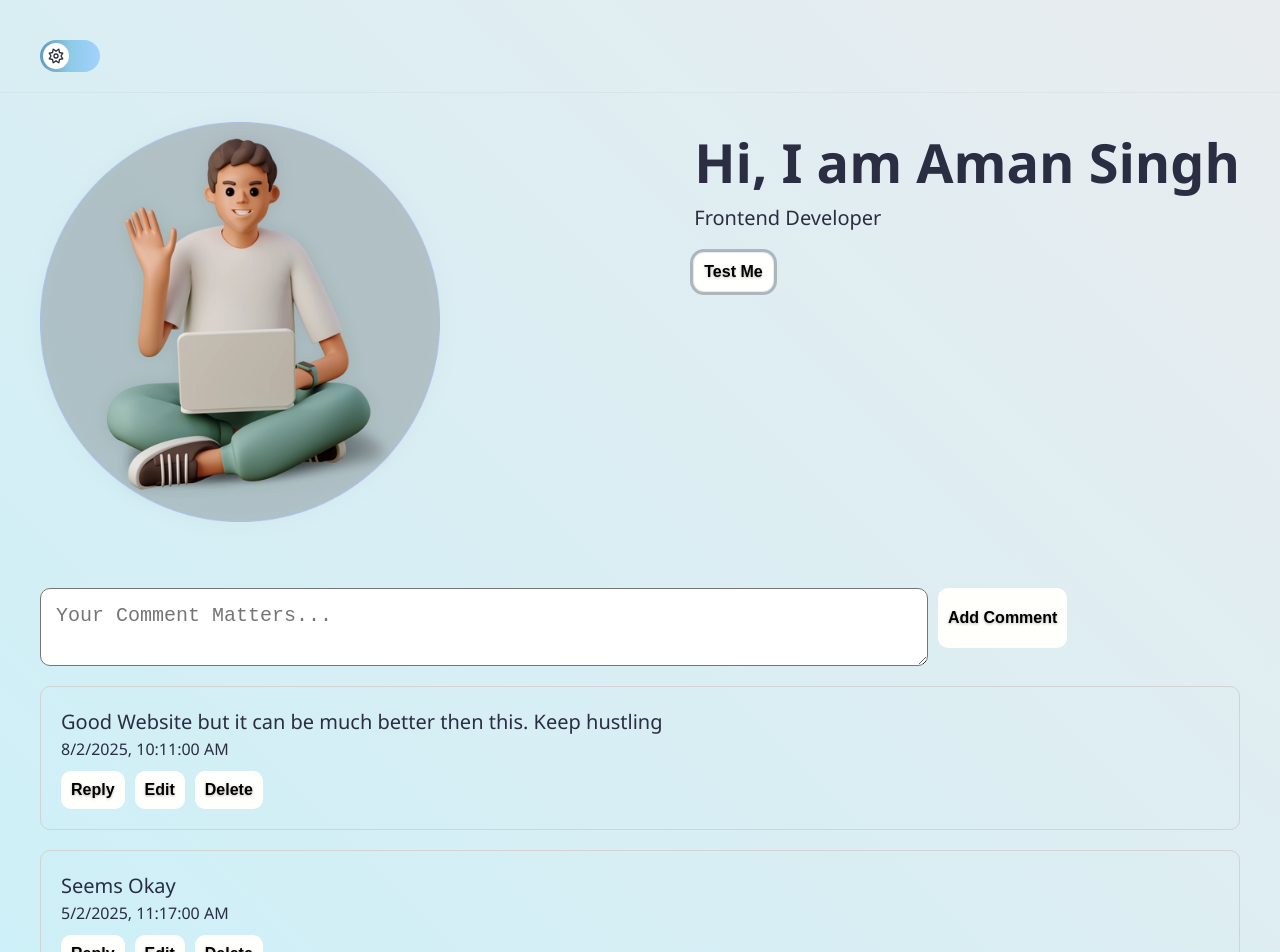
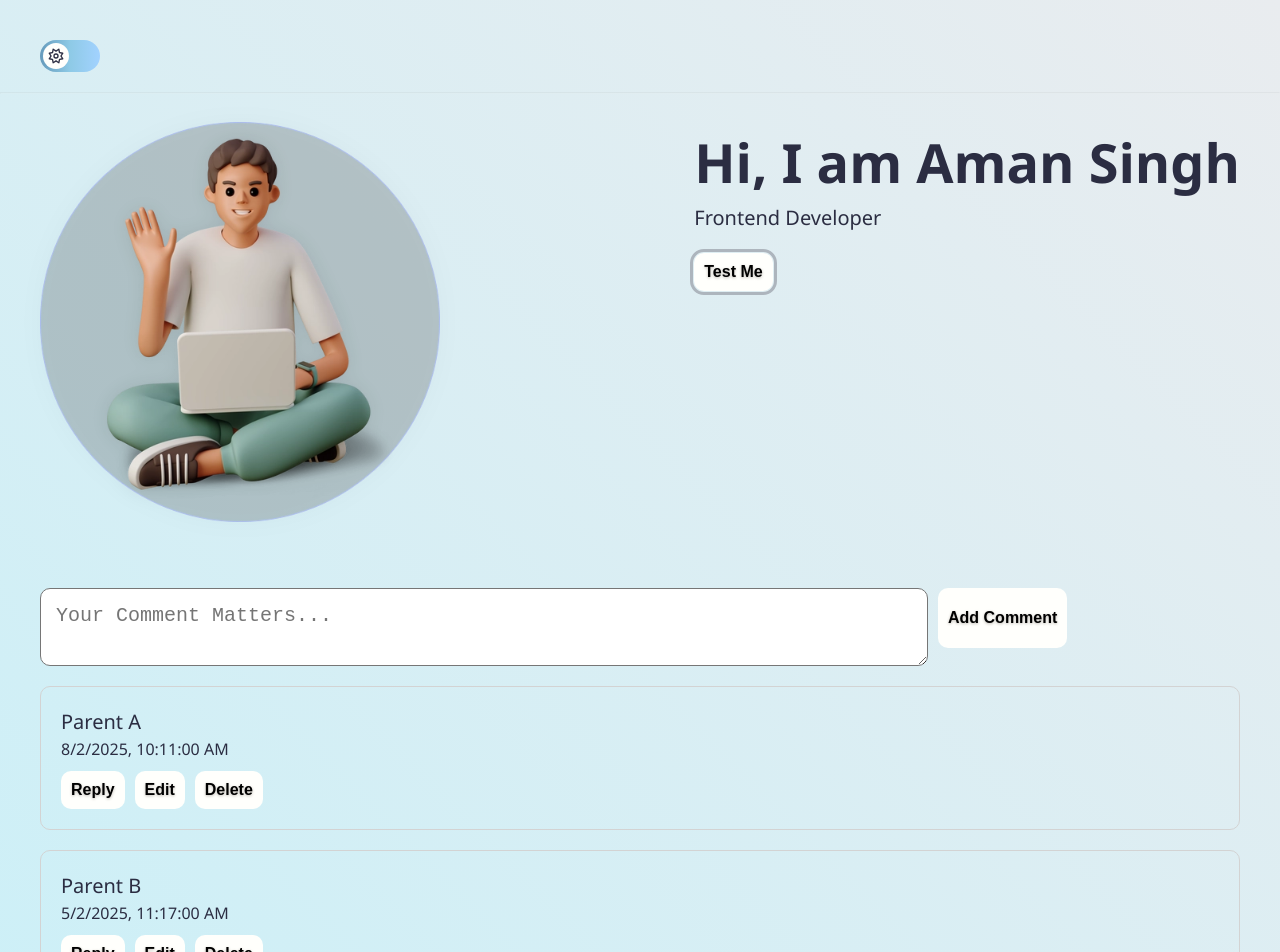
Before and after one commit to AmannSingh98/FoundationProjects, a React (Vite) app: page / in a window 1280 px wide. Shown: the top 952 px of the page. Built offline with nearby package versions, Linux system fonts and the light colour scheme.

Commit message:
Performance optimisation of nested comment

```diff
--- a/src/features/nested-comment/components/NestedComment.tsx
+++ b/src/features/nested-comment/components/NestedComment.tsx
@@ -3,8 +3,6 @@ import commentData from '../data/commentData.json'
 import './NestedComment.css'
 import useNestedComment from '../hooks/useCommentTree'
 import SingleComment from './SingleComment'
-
-// interface nestedCommentProps {}
 
 const NestedComment = () => {
   const [content, setContent] = useState('')
--- a/src/features/nested-comment/components/SingleComment.tsx
+++ b/src/features/nested-comment/components/SingleComment.tsx
@@ -1,4 +1,4 @@
-import { useState } from 'react'
+import React, { useState } from 'react'
 import './SingleComment.css'
 import type { Comment as CommentType } from '../hooks/useCommentTree'
 
@@ -9,12 +9,9 @@ interface singleCommentProps {
   handleDelete: (id: number) => void
 }
 
-const SingleComment = ({
-  comment,
-  handleReply,
-  handleEdit,
-  handleDelete
-}: singleCommentProps) => {
+const SingleComment = React.memo(
+  ({ comment, handleReply, handleEdit, handleDelete }: singleCommentProps) => {
+    console.log('single comment rendering', comment)
     const { id, content, timestamp } = comment
     const [isExpand, setIsExpand] = useState(false)
     const [replyContent, setReplyContent] = useState('')
@@ -70,7 +67,11 @@ const SingleComment = ({
             <button className="post-button" type="button" onClick={handleSave}>
               Save
             </button>
-          <button className="post-button" type="button" onClick={handleCancel}>
+            <button
+              className="post-button"
+              type="button"
+              onClick={handleCancel}
+            >
               Cancel
             </button>
           </div>
@@ -106,13 +107,14 @@ const SingleComment = ({
                 Add Comment
               </button>
             </div>
-          {comment.replies.map(comment => {
+            {comment.replies.map((comment, idx) => {
               return (
                 <SingleComment
                   comment={comment}
                   handleReply={handleReply}
                   handleEdit={handleEdit}
                   handleDelete={handleDelete}
+                  key={idx}
                 />
               )
             })}
@@ -121,5 +123,6 @@ const SingleComment = ({
       </section>
     )
   }
+)
 
 export default SingleComment
--- a/src/features/nested-comment/data/commentData.json
+++ b/src/features/nested-comment/data/commentData.json
@@ -1,20 +1,33 @@
 [
   {
     "id": 1,
-    "content": "Good Website but it can be much better then this. Keep hustling",
+    "content": "Parent A",
     "timestamp": "2025-08-02T10:11Z",
     "replies": [
       {
         "id": 2,
-        "content": "Thanks for the feedback",
+        "content": "Child a1",
+        "timestamp": "2025-06-02T10:17Z",
+        "replies": [
+          {
+            "id": 4,
+            "content": "Child a1.a",
+            "timestamp": "2025-06-02T10:17Z",
+            "replies": []
+          }
+        ]
+      },
+      {
+        "id": 3,
+        "content": "Child a2",
         "timestamp": "2025-06-02T10:17Z",
         "replies": []
       }
     ]
   },
   {
-    "id": 3,
-    "content": "Seems Okay",
+    "id": 4,
+    "content": "Parent B",
     "timestamp": "2025-05-02T11:17Z",
     "replies": []
   }
--- a/src/features/nested-comment/hooks/useCommentTree.ts
+++ b/src/features/nested-comment/hooks/useCommentTree.ts
@@ -1,4 +1,4 @@
-import { useState } from 'react'
+import { useCallback, useState } from 'react'
 
 export interface Comment {
   id: number
@@ -31,7 +31,8 @@ const useNestedComment = (commentData: Comment[]) => {
     })
   }
 
-  const postComment = (commentId: number | null, content: string) => {
+  const postComment = useCallback(
+    (commentId: number | null, content: string) => {
       const newContent = {
         id: Date.now(),
         content,
@@ -45,8 +46,9 @@ const useNestedComment = (commentData: Comment[]) => {
       } else {
         setUpdatedCommentData(prev => [newContent, ...prev])
       }
-  }
-
+    },
+    []
+  )
   const editCommentTree = (
     tree: Comment[],
     id: number,
@@ -65,15 +67,11 @@ const useNestedComment = (commentData: Comment[]) => {
     })
   }
 
-  const editComment = (id: number, content: string) => {
-    console.log(id, content)
-
+  const editComment = useCallback((id: number, content: string) => {
     setUpdatedCommentData(prev => editCommentTree(prev, id, content))
-    console.log('edit Comment')
-  }
+  }, [])
 
   const deleteCommentTree = (tree: Comment[], id: number): Comment[] => {
-    console.log('tree')
     return tree
       .filter(comment => comment.id !== id)
       .map(comment => ({
@@ -82,10 +80,9 @@ const useNestedComment = (commentData: Comment[]) => {
       }))
   }
 
-  const deleteComment = (id: number) => {
+  const deleteComment = useCallback((id: number) => {
     setUpdatedCommentData(prev => deleteCommentTree(prev, id))
-    console.log('delete Comment')
-  }
+  }, [])
 
   return { postComment, editComment, deleteComment, updatedCommentData }
 }
```
Lines whose indentation alone changed are shown as unchanged.
